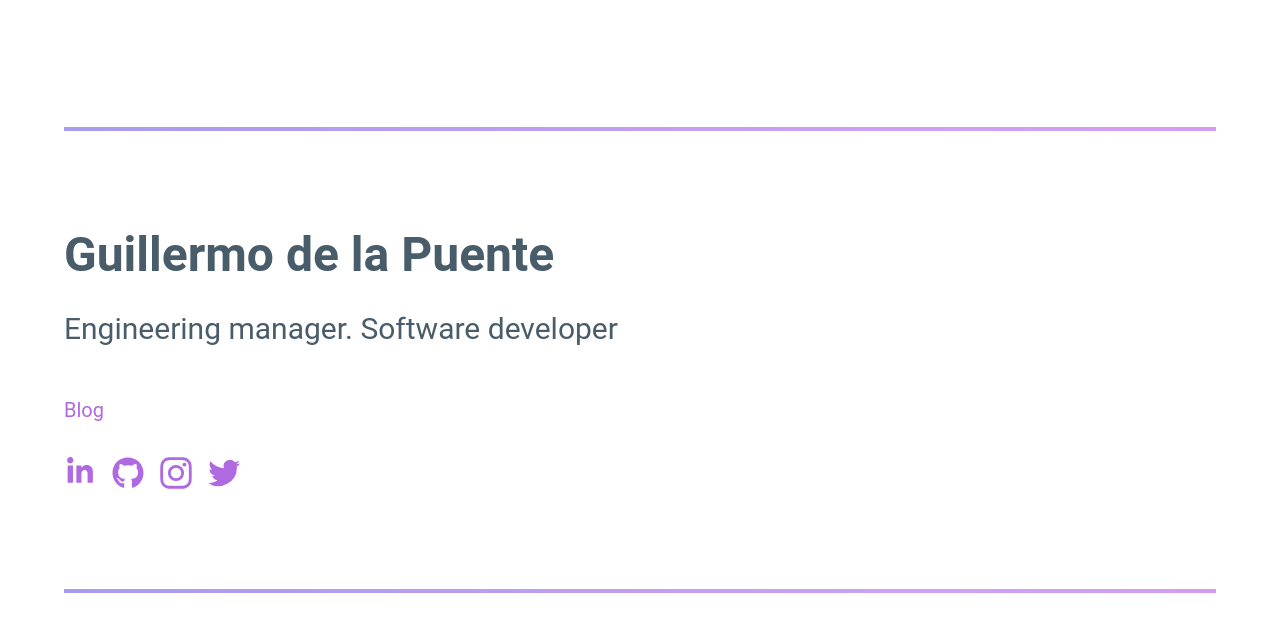
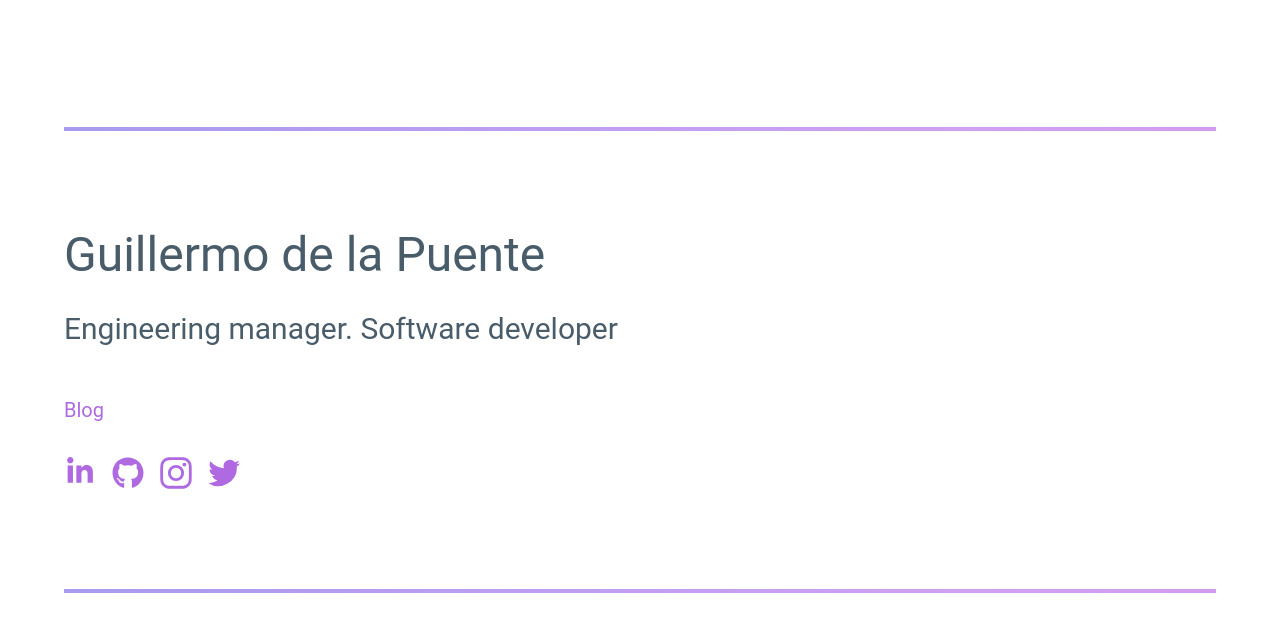
Before and after one commit to guillermodlpa/site, a Next.js app: page / in a window 1280 px wide. Shown: the top 632 px of the page. Built offline with nearby package versions, Linux system fonts and the light colour scheme.

Commit message:
Add quote blocks, improve lists, improve headlines

```diff
--- a/components/MagicalDivider.tsx
+++ b/components/MagicalDivider.tsx
@@ -9,15 +9,18 @@ const BackgroundPositionOscilation = keyframes`
 export default function MagicalDivider({
   as = "hr",
   height = 1,
+  mb,
 }: {
   as?: As;
   height?: number | string;
+  mb?: any;
 }) {
   return (
     <Divider
       as={as}
       height={height}
       borderBottomWidth={0}
+      mb={mb}
       sx={{
         background: `linear-gradient(90deg, #F0D690, #11c093, #4d53e0, #B161EC, #d233cf, #F0D690)`,
         backgroundSize: "600% 600%",
--- a/features/blogPost/BlogPost.tsx
+++ b/features/blogPost/BlogPost.tsx
@@ -16,7 +16,7 @@ export default function BlogPost({
   return (
     <Container py={4} maxWidth="container.md" as="article">
       <header>
-        <Heading as="h1" mb={4}>
+        <Heading size="xl" as="h1" mb={4} fontWeight="bold">
           {blogPost.title}
         </Heading>
         <Text
--- a/features/blogPost/NotionPageRenderer/blockTypes.ts
+++ b/features/blogPost/NotionPageRenderer/blockTypes.ts
@@ -9,3 +9,4 @@ export const DIVIDER = "divider";
 export const COLUMN_LIST = "column_list";
 export const COLUMN = "column";
 export const CALLOUT = "callout";
+export const QUOTE = "quote";
--- a/theme.ts
+++ b/theme.ts
@@ -86,11 +86,6 @@ const theme = {
         fontWeight: "normal",
         color: "neutral.600",
       },
-      sizes: {
-        "2xl": {
-          fontWeight: "bold",
-        },
-      },
     },
     Text: {
       baseStyle: {
@@ -111,6 +106,13 @@ const theme = {
           color: "neutral.400",
           fontSize: "sm",
           textAlign: "center",
+        },
+        quoteBlock: {
+          marginLeft: 3,
+          paddingLeft: 3,
+          borderLeftWidth: 3,
+          borderLeftColor: "divider",
+          borderLeftStyle: "solid",
         },
       },
     },
@@ -138,6 +140,13 @@ const theme = {
         },
       },
     },
+    List: {
+      baseStyle: {
+        container: {
+          paddingLeft: 4,
+        },
+      },
+    },
   },
 };
 
```
Also changed, not shown: features/blogPost/NotionPageRenderer/NotionBlock.tsx (+28 -12 lines).
